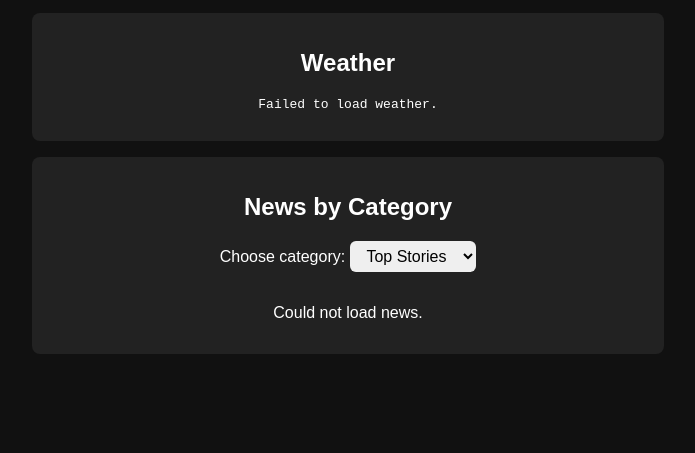
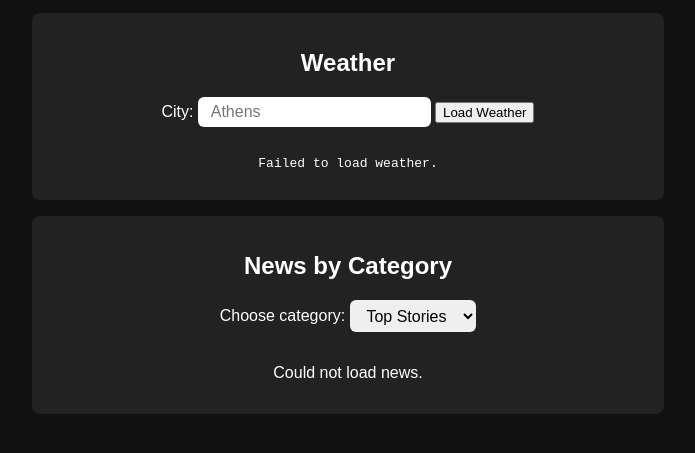
Before and after one commit to Baller300000/dad-site, a plain HTML site: page index.html in a window 1280 px wide. Shown: the part 213-666 px from the top of the page, without its empty margins (292-987 px from the left). Drawn offline with Linux system fonts and the light colour scheme; no server answers.

Commit message:
Fix weather loading with city input, keep Economist RSS news, clock, back button

```diff
--- a/index.html
+++ b/index.html
@@ -53,7 +53,7 @@
       text-decoration: underline;
       color: #afa;
     }
-    select {
+    select, input {
       padding: 0.4rem 0.8rem;
       margin-bottom: 1rem;
       font-size: 1rem;
@@ -73,6 +73,9 @@
 
   <div id="weather">
     <h2>Weather</h2>
+    <label for="city-input">City:</label>
+    <input type="text" id="city-input" placeholder="Athens" />
+    <button id="load-weather-btn">Load Weather</button>
     <pre id="weather-data">Loading weather...</pre>
   </div>
 
@@ -99,17 +102,27 @@
     setInterval(updateClock, 1000);
     updateClock();
 
-    // Weather from wttr.in
-    async function loadWeather() {
+    // Weather from wttr.in with city input
+    async function loadWeather(city) {
+      city = city || "Athens";
       try {
-        const res = await fetch("https://wttr.in/?format=3");
+        const res = await fetch(`https://wttr.in/${encodeURIComponent(city)}?format=3&m`);
         const text = await res.text();
         document.getElementById("weather-data").textContent = text;
       } catch (e) {
         document.getElementById("weather-data").textContent = "Failed to load weather.";
       }
     }
+
+    // Load default weather
     loadWeather();
+
+    document.getElementById("load-weather-btn").addEventListener("click", () => {
+      const city = document.getElementById("city-input").value.trim();
+      if(city) {
+        loadWeather(city);
+      }
+    });
 
     // News with Economist RSS via rss2json
     const newsList = document.getElementById("news-list");
@@ -117,7 +130,7 @@
 
     const rssFeeds = {
       top: "https://www.economist.com/rss/rss.xml",
-      politics: "https://www.economist.com/united-states/rss.xml", // closest politics feed
+      politics: "https://www.economist.com/united-states/rss.xml",
       economics: "https://www.economist.com/business-and-finance/rss.xml",
       technology: "https://www.economist.com/science-and-technology/rss.xml",
     };
```
